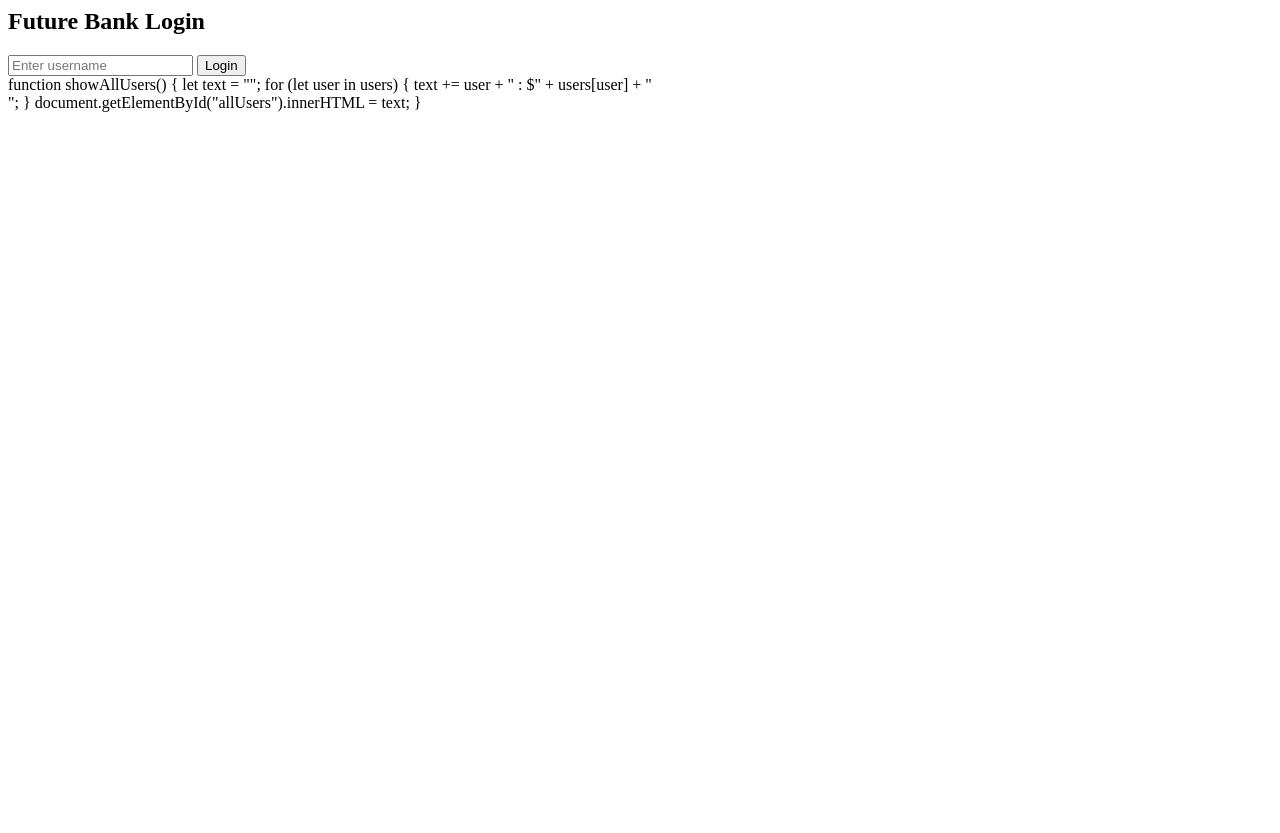
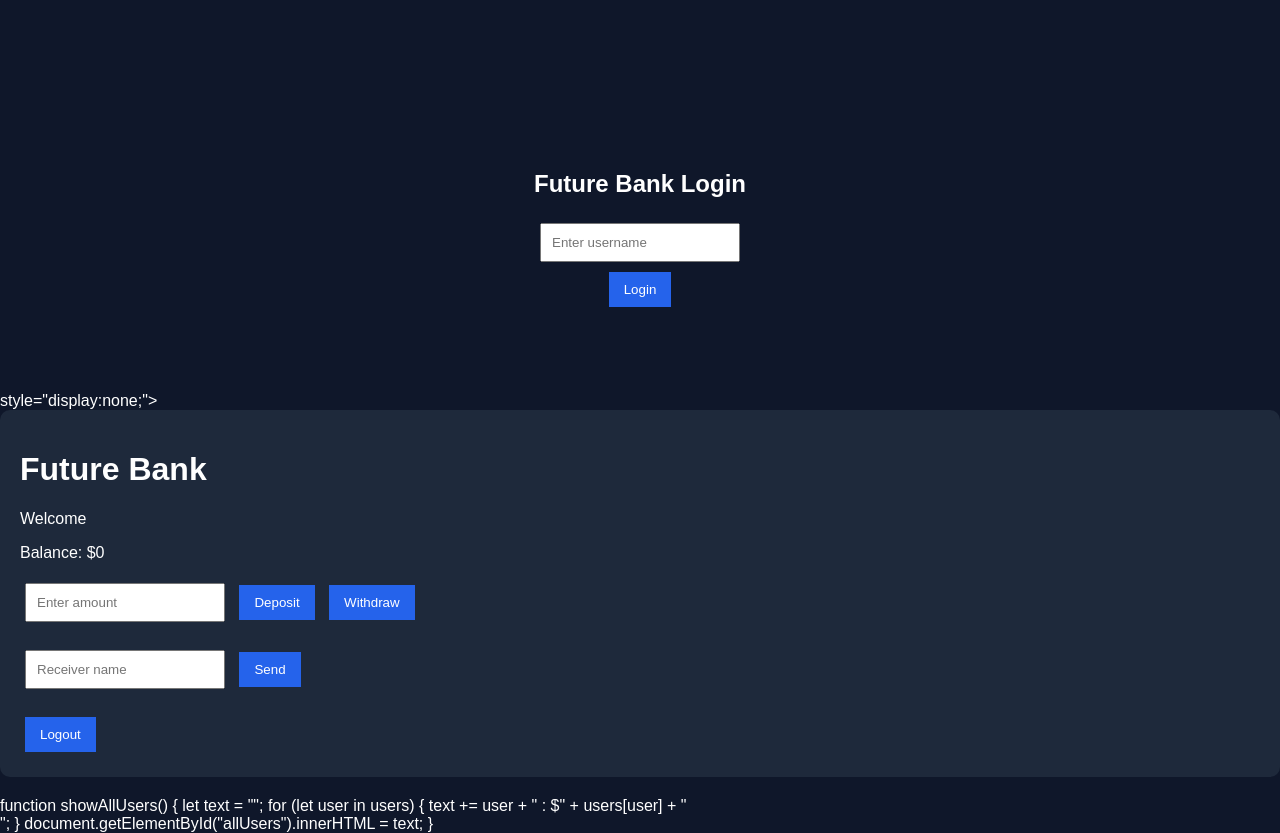
Before and after one commit to thanerivers22/futurebanks, a plain HTML site: page index.html in a window 1280 px wide. Before the commit the page ends 800 px from the top, so only its background shows below. Drawn offline with Linux system fonts and the light colour scheme.

Commit message:
Update index.html

```diff
--- a/index.html
+++ b/index.html
@@ -6,9 +6,8 @@
     <input type="text" id="username" placeholder="Enter username">
     <button onclick="login()">Login</button>
 </div>
-
-<div id="bankPage" style="display:none;">
-
+<div id="bankPage"</div></div> style="display:none;">
+<div class="card">
     <h1>Future Bank</h1>
 
     <p>Welcome <span id="userDisplay"></span></p>
@@ -118,7 +117,54 @@ function sendMoney() {
 </script>
 
 </body>
-</html>function showAllUsers() {
+</html>
+<head>
+<title>Future Bank</title>
+
+<style>
+body {
+    margin: 0;
+    font-family: Arial, sans-serif;
+    background: #0f172a;
+    color: white;
+}
+
+#loginPage {
+    display: flex;
+    flex-direction: column;
+    align-items: center;
+    margin-top: 150px;
+}
+
+input {
+    padding: 10px;
+    margin: 5px;
+    width: 200px;
+}
+
+button {
+    padding: 10px 15px;
+    margin: 5px;
+    background: #2563eb;
+    border: none;
+    color: white;
+    cursor: pointer;
+}
+
+#bankPage {
+    padding: 40px;
+}
+
+.card {
+    background: #1e293b;
+    padding: 20px;
+    border-radius: 10px;
+    margin-bottom: 20px;
+}
+</style>
+
+</head>
+function showAllUsers() {
     let text = "";
 
     for (let user in users) {
```
